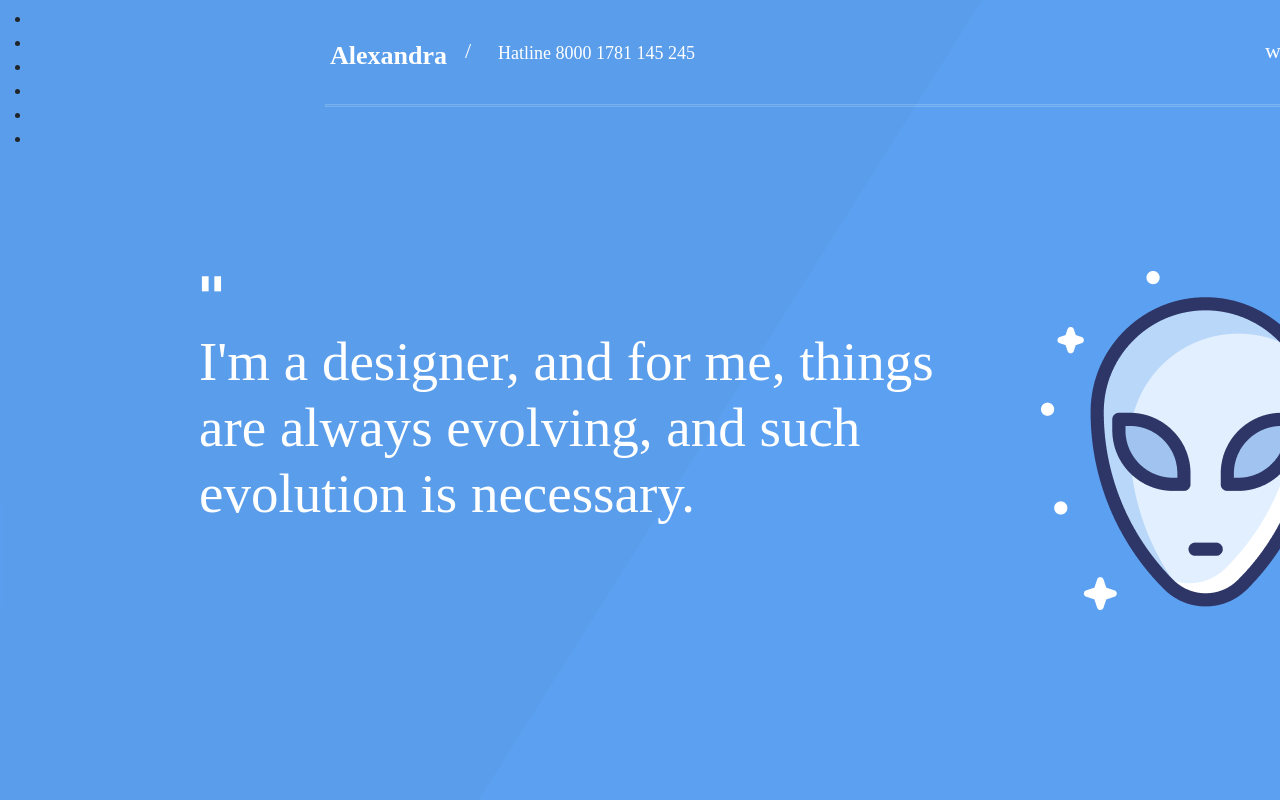
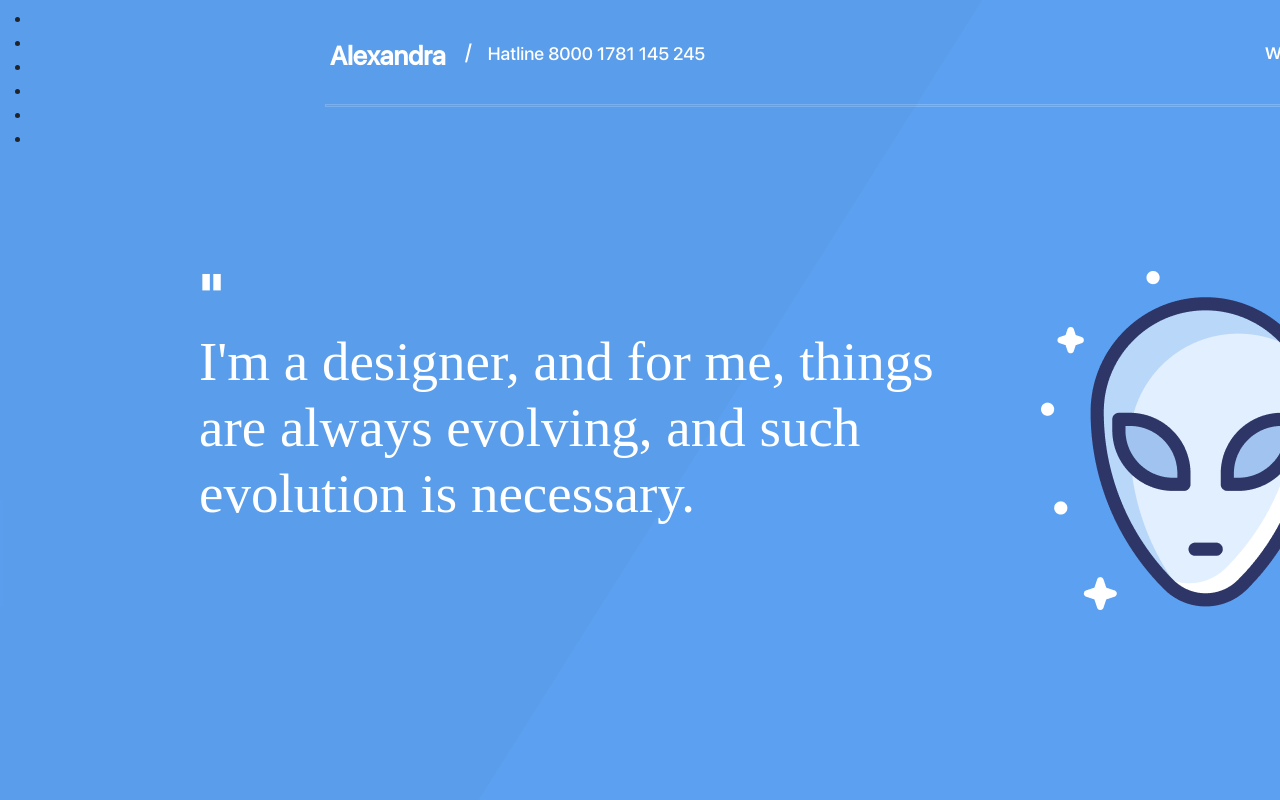
Before and after one commit to Kevinzubia09/kevinzubia09-proyecto-final.github.io, a plain HTML site: page index.html in a window 1280 px wide. Shown: the top 800 px of the page. Drawn offline with nearby package versions, Linux system fonts and the light colour scheme; a web font is replaced by a local one.

Commit message:
Más cambios en las fuentes.
Cambios en la parte de style.css para ver si la tipografía 'SF UI Display' ya se ve correctamente.

```diff
--- a/css/style.css
+++ b/css/style.css
@@ -891,10 +891,10 @@
   font-weight: 700;
 }
 @font-face {
-  font-family: sf;
+  font-family: 'SF UI Display';
   src: url(../fonts/sf-ui-display-cufonfonts/sf-ui-display-medium-58646be638f96.otf);
   font-weight: 400;
 }
 body {
-  font-family: sf;
+  font-family: 'SF UI Display';
 }
```
